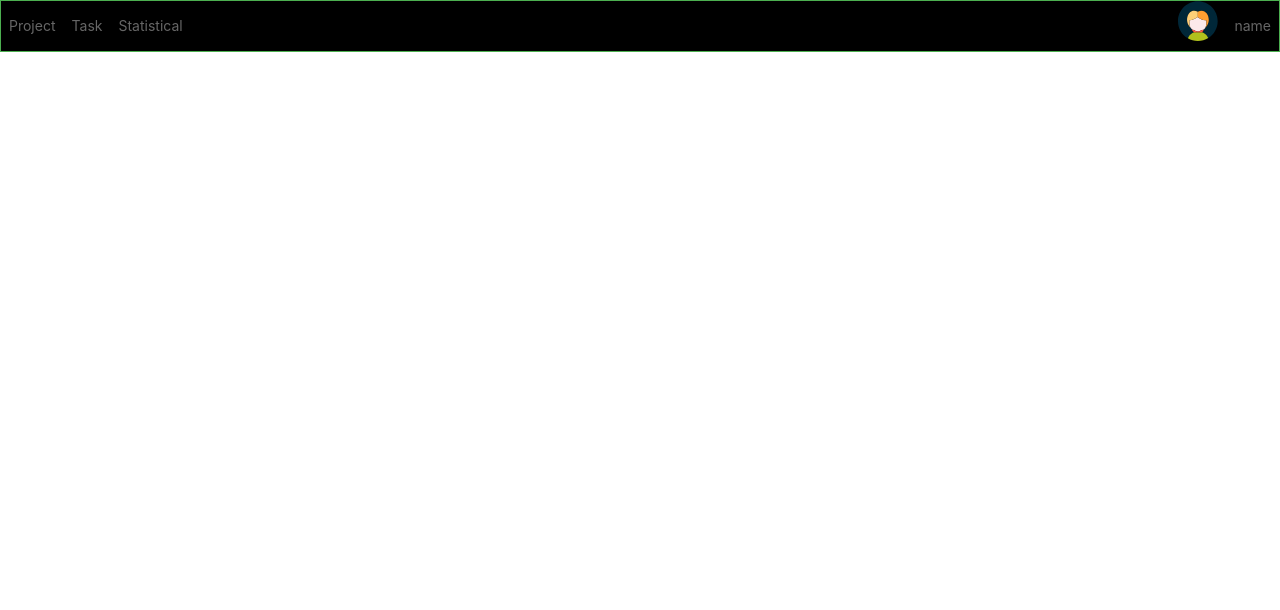
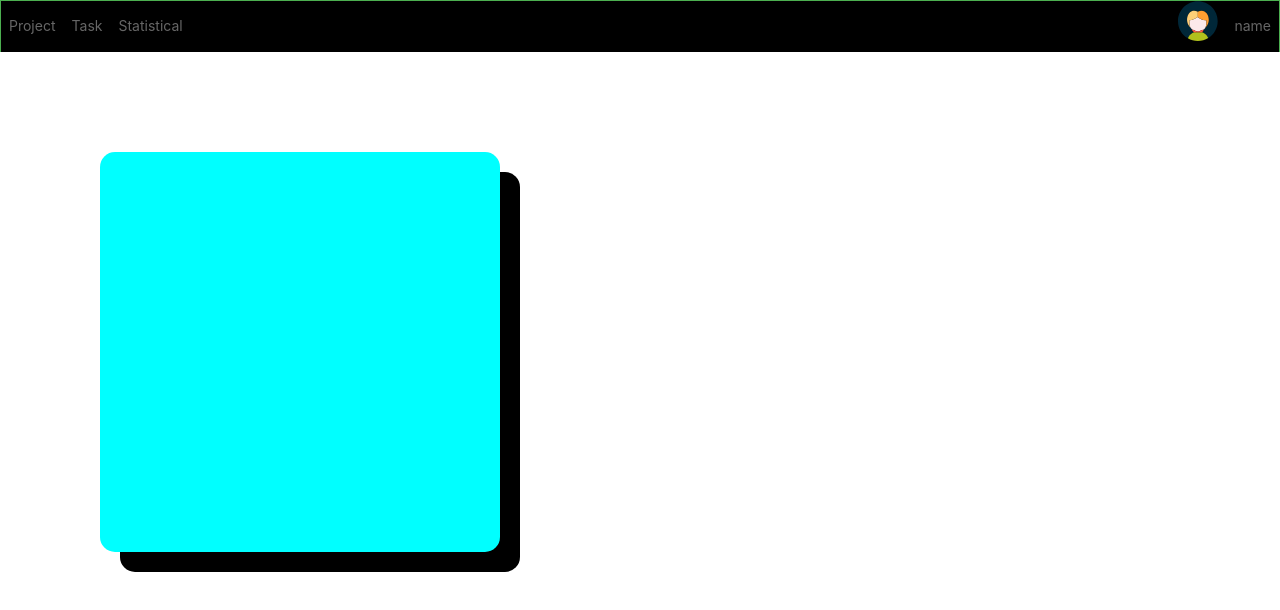
Before and after one commit to citype/aitrade-skr-zen, a React (Create React App) app in the folder zen-tao/: page / in a window 1280 px wide. Shown: the top 610 px of the page. Built offline with nearby package versions, Linux system fonts and the light colour scheme.

Commit message:
add projectlist component

```diff
--- a/zen-tao/src/components/NavigationBar/NavigationBar.css
+++ b/zen-tao/src/components/NavigationBar/NavigationBar.css
@@ -1,8 +1,9 @@
 .nb-header-div {
     background:indigo;
-    height: 40px;
+    height: 52px;;
     width: 100%;
     position: relative;
+    overflow: hidden;
 }
 .nb-ul {
     list-style-type: none;
@@ -12,7 +13,6 @@
     overflow: hidden;
     border: 1px solid #4CAF50;
     background-color: #000000;
-    height: 50px;
 }
 li {
     float: left;
--- /dev/null
+++ b/zen-tao/src/components/ProjectList/ProjectList.css
@@ -0,0 +1,12 @@
+.pl-card-container {
+    position: relative;
+    top: 100px;
+    left: 100px;
+    width: 400px;
+    height: 400px;
+    background-color: aqua;
+    border-radius: 15px;
+    box-shadow: 20px 20px;
+
+
+}
--- /dev/null
+++ b/zen-tao/src/components/ProjectList/ProjectList.js
@@ -0,0 +1,15 @@
+import React, { Component } from 'react'
+import './ProjectList.css'
+
+export default class ProjectList extends Component {
+    constructor(props) {
+        super(props);
+    }
+    render() {
+        return (
+            <div className = "pl-card-container">
+
+            </div>
+        );
+    }
+}
--- a/zen-tao/src/pages/HomePage/Homepage.js
+++ b/zen-tao/src/pages/HomePage/Homepage.js
@@ -1,6 +1,6 @@
 import React, { Component } from 'react'
-import NavigationBar from '../../components/NavigationBar/NavigationBar';
-
+import NavigationBar from '../../components/NavigationBar/NavigationBar.js';
+import ProjectList from '../../components/ProjectList/ProjectList.js'
 export default class HomePage extends Component {
     constructor(props) {
         super(props);
@@ -9,6 +9,7 @@ export default class HomePage extends Component {
         return (
             <div>
                 <NavigationBar/>
+                <ProjectList/>
             </div>
         );
     }
```
